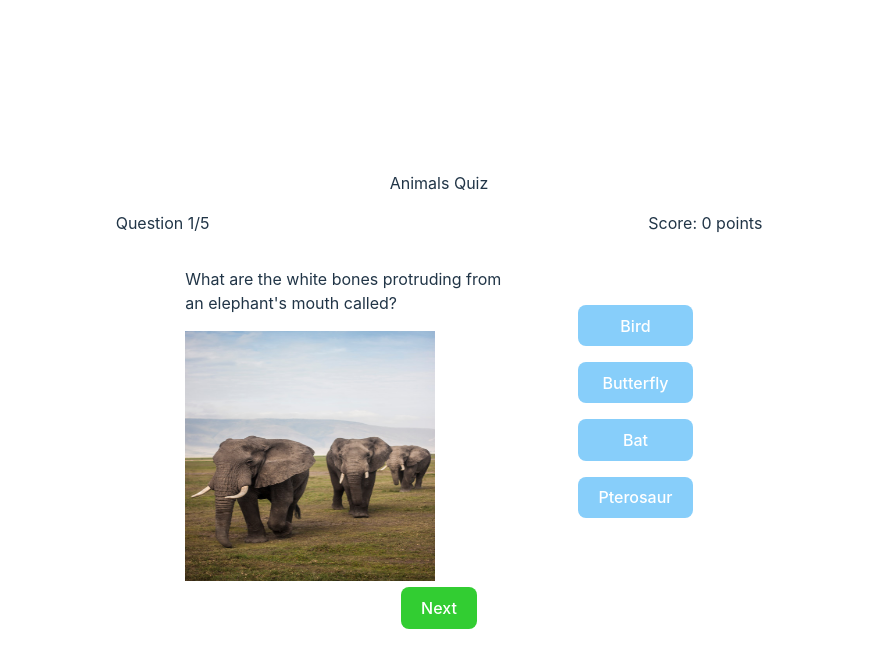
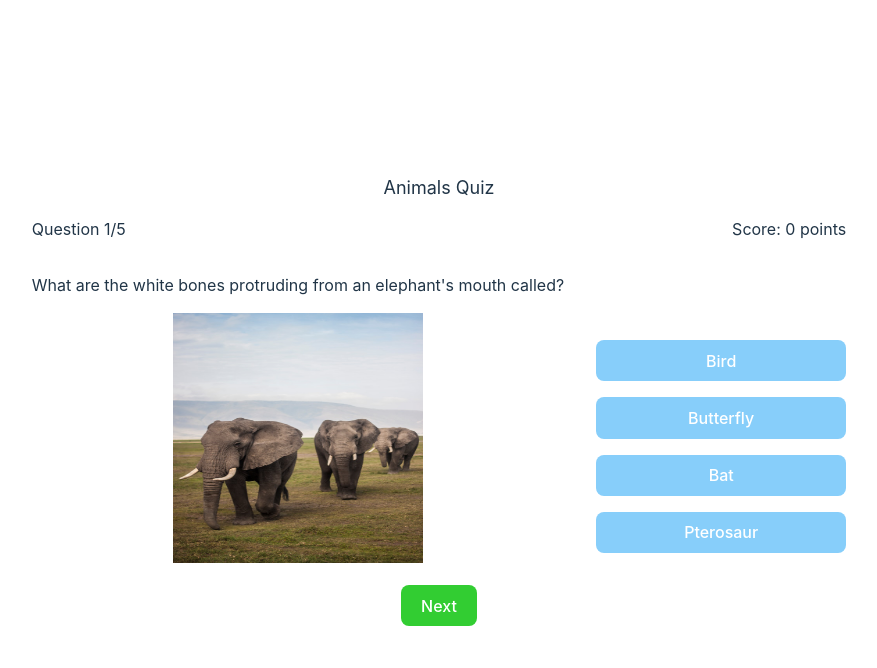
Before and after one commit to Z-MS/animal-quiz, a Svelte app: page / in a window 1280 px wide. Both pictures are taken after a click on the button "Start". Shown: the top 668 px of the page, without its empty margins (201-1078 px from the left). Built offline with nearby package versions, Linux system fonts and the light colour scheme.

Commit message:
Changed alt text

```diff
--- a/src/App.svelte
+++ b/src/App.svelte
@@ -4,18 +4,22 @@ let gameStarted = false;
 </script>
 
 <header>
-  Animals Quiz
+  <p id="title">Animals Quiz</p>
 </header>
 <main>
   {#if gameStarted}
   <Questions/>
   {:else}
-    <button on:click={() => gameStarted = true}  class="start__button">Start</button>
+    <button on:click={() => gameStarted = true}  id="start__button">Start</button>
   {/if}
 </main>
 
 <style>
-  .start__button {
+  #title {
+    margin: 0;
+    font-size: large;
+  }
+  #start__button {
     background-color: limegreen;
     color: white;
   }
--- a/src/assets/data/questions.json
+++ b/src/assets/data/questions.json
@@ -4,69 +4,69 @@
         "answer": "Blue Whale",
         "options": ["Elephant", "Giraffe", "Blue Whale", "Hippo"],
         "imageUrl": "src/assets/the-new-york-public-library-yEauzeZU6xo-unsplash.jpg",
-        "imageAltText": "Blue Whale Image"
+        "imageAltText": "A view of planet Earth fron outer space, with Africa most visible."
     },
     {
         "question": "What is a female lion called?",
         "answer": "Lioness",
         "options": ["Lioness", "Queen", "Cub", "Pride"],
         "imageUrl": "src/assets/anais-buan--iJaqqtrkJI-unsplash.jpg",
-        "imageAltText": "Lion Image"
+        "imageAltText": "A lioness sitting on wood."
     },
     {
         "question": "What is the fastest land animal?",
         "answer": "Cheetah",
         "options": ["Lion", "Leopard", "Cheetah", "Gazelle"],
         "imageUrl": "src/assets/tomas-eidsvold-s2wjvuA_mFY-unsplash.jpg",
-        "imageAltText": "Cheetah Image"
+        "imageAltText": "Rain clouds coming in over the Valdresflya mountain plateau in Jotunheimen, Norway."
     },
     {
         "question": "All of these animals lay eggs except?",
         "answer": "Panda",
         "options": ["Fish", "Chicken", "Crocodile", "Panda"],
         "imageUrl": "src/assets/nick-fewings-qlLCBkTSYAI-unsplash.jpg",
-        "imageAltText": "Flamingo Image"
+        "imageAltText": "Eggs on wood shavings."
     },
     {
         "question": "What liquid do bees produce?",
         "answer": "Honey",
         "options": ["Silk", "Honey", "Web", "Milk"],
         "imageUrl": "src/assets/damien-tupinier-OFEvgVfr6iU-unsplash.jpg",
-        "imageAltText": "Kangaroo Image"
+        "imageAltText": "Bees near the entrance of a wooden hive."
     },
     {
         "question": "All of these animals have gills except?",
         "answer": "Killer whale",
         "options": ["Great White Shark", "Salmon", "Killer Whale", "Tuna"],
         "imageUrl": "src/assets/sebastian-pena-lambarri-YV593oyMKmo-unsplash.jpg",
-        "imageAltText": "Zebra Image"
+        "imageAltText": "A school of fish swimming underwater."
     },
     {
         "question": "What is a baby goat called?",
         "answer": "Kid",
         "options": ["Pup", "Calf", "Cub", "Kid"],
         "imageUrl": "src/assets/jonathan-mast-e3U2dYt526Y-unsplash.jpg",
-        "imageAltText": "Polar Bear Image"
+        "imageAltText": "Brown and white goats eating grass."
     },
     {
         "question": "What sound do lions make?",
         "answer": "Lion",
         "options": ["Tiger", "Leopard", "Jaguar", "Lion"],
         "imageUrl": "src/assets/zdenek-machacek-UxHol6SwLyM-unsplash.jpg",
-        "imageAltText": "Lion Image"
+        "imageAltText": "A lion and a cub sitting on grass."
     },
     {
         "question": "What are the white bones protruding from an elephant's mouth called?",
         "answer": "Tusks",
         "options": ["Bird", "Butterfly", "Bat", "Pterosaur"],
         "imageUrl": "src/assets/matthew-spiteri-WfZ4WCuNtlg-unsplash.jpg",
-        "imageAltText": "Bat Image"
+        "imageAltText": "Three elephants walking on grass."
     },
     {
         "question": "How many legs does an octopus have?",
         "answer": "8",
         "options": ["Whale", "Seal", "Dolphin", "Manatee"],
         "imageUrl": "src/assets/diane-picchiottino-dW0gfo__uU8-unsplash.jpg",
-        "imageAltText": "Dolphin Image"
+        "imageAltText": "Purple octopus swimming among rocks."
     }
 ]
--- a/src/components/Question.svelte
+++ b/src/components/Question.svelte
@@ -36,19 +36,27 @@
 <style>
     .question__card {
         display: flex;
-        justify-content: space-evenly;
-        align-items: center;
+        justify-content: space-around;
+        align-items: flex-start;
+    }
+
+    .question__text {
         text-align: left;
     }
 
     .options {
         display: flex;
         flex-direction: column;
+        align-self: flex-end;
         /* display: block; */
     }
 
+    .option {
+        width: 250px;
+    }
+
     .question {
-        max-width: 50%;
+        margin-right: 2rem;
     }
 
     .option {
--- a/src/components/Questions.svelte
+++ b/src/components/Questions.svelte
@@ -52,7 +52,7 @@
         <Question on:message={checkAnswer} bind:this={questionComponent} {...quizQuestions[questionIndexes[currentQuestion - 1]]}/>
     {/await}
     {#if currentQuestion < NUMBER_OF_QUESTIONS}
-        <button on:click={gotoNextQuestion} class="green__button">Next</button>
+        <button on:click={gotoNextQuestion} id="next__button">Next</button>
     {/if}
 </div>
 
@@ -61,7 +61,8 @@
         display: flex;
         justify-content: space-between;
     }
-    .green__button {
+    #next__button {
+        margin-top: 1rem;
         background-color: limegreen;
         color: white;
     }
```
